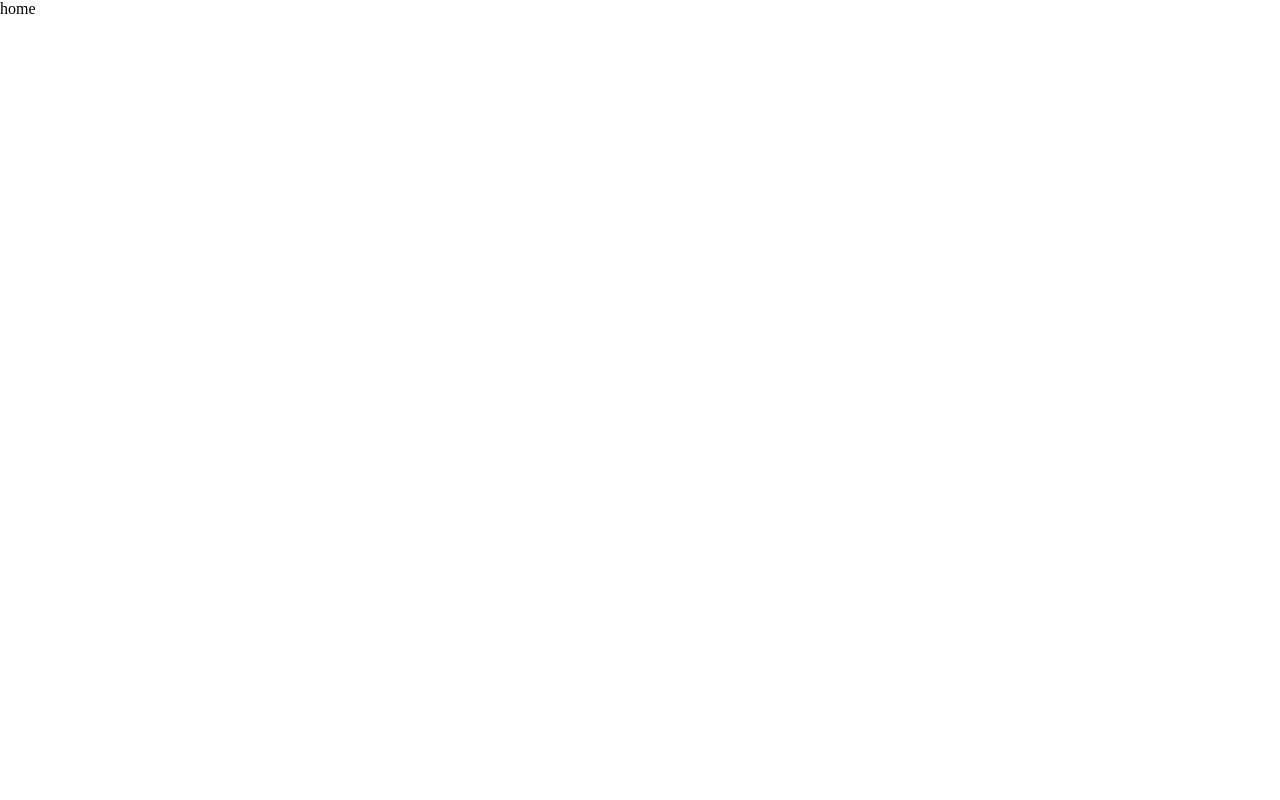
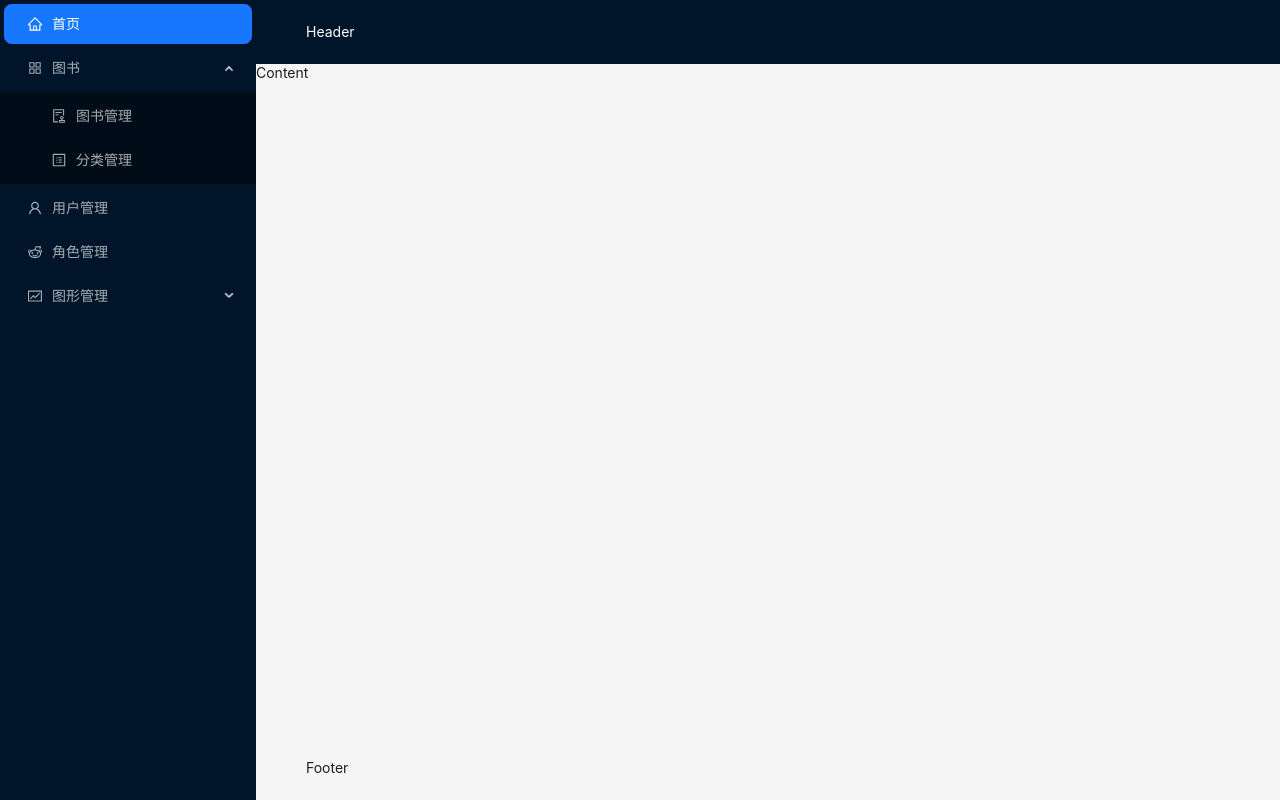
Before and after one commit to shuaiqiYw/Library-management, a React (Create React App) app in the folder Graduation_Design/Library-management/: page /home in a window 1280 px wide. Built offline with nearby package versions, Linux system fonts and the light colour scheme.

Commit message:
新增Home页面，完善侧边栏

```diff
--- /dev/null
+++ b/Graduation_Design/Library-management/src/Components/sider/SiderContent.jsx
@@ -0,0 +1,53 @@
+// 图标
+import {
+    HomeOutlined,
+    AppstoreOutlined,
+    UserOutlined,
+    RedditOutlined,
+    FundOutlined,
+    BarChartOutlined,
+    StockOutlined,
+    PieChartOutlined,
+    AuditOutlined,
+    ProfileOutlined
+} from '@ant-design/icons';
+// 侧边栏内容
+import { Menu } from 'antd';
+function getItem(label, key, icon, children, type) {
+    return {
+        key,
+        icon,
+        children,
+        label,
+        type,
+    };
+}
+
+const items = [
+    getItem('首页', '1', <HomeOutlined />),
+    getItem('图书', 'sub1', <AppstoreOutlined />, [
+        getItem('图书管理', '4', <AuditOutlined />),
+        getItem('分类管理', '5', <ProfileOutlined />)
+    ]),
+    getItem('用户管理', '2', <UserOutlined />),
+    getItem('角色管理', '3', <RedditOutlined />),
+    getItem('图形管理', 'sub2', <FundOutlined />, [
+        getItem('柱形图', '6', <BarChartOutlined />),
+        getItem('折线图', '7', <StockOutlined />),
+        getItem('饼状图', '8', <PieChartOutlined />),
+    ]),
+];
+
+export default function SiderContent() {
+    return (
+        <div>
+            <Menu
+                defaultSelectedKeys={['1']}
+                defaultOpenKeys={['sub1']}
+                mode="inline"
+                theme="dark"
+                items={items}
+            />
+        </div>
+    )
+}
--- /dev/null
+++ b/Graduation_Design/Library-management/src/assets/css/home.scss
@@ -0,0 +1,15 @@
+.home{
+
+    .ant-layout{
+        color: #fff;
+    }
+
+    .ant-layout-header{
+        color: #fff;
+    }
+
+   .ant-layout .ant-layout-sider{
+        height: 100vh;
+        background-color: #001529;
+    }
+}
--- a/Graduation_Design/Library-management/src/pages/Home.jsx
+++ b/Graduation_Design/Library-management/src/pages/Home.jsx
@@ -1,15 +1,24 @@
-import { Button, Form, Input } from 'antd';
+import { Layout } from 'antd';
+import "../assets/css/home.scss"
+import SiderContent from '../Components/sider/SiderContent';
 
 
-
-
+const { Header, Footer, Sider, Content } = Layout;
 
 export default function Home() {
 
-
     return (
-        <div>
-            home
+        <div className='home'>
+            <Layout>
+                <Sider width={"256"}>
+                    <SiderContent></SiderContent>
+                </Sider>
+                <Layout>
+                    <Header>Header</Header>
+                    <Content>Content</Content>
+                    <Footer>Footer</Footer>
+                </Layout>
+            </Layout>
         </div>
     )
 }
```
